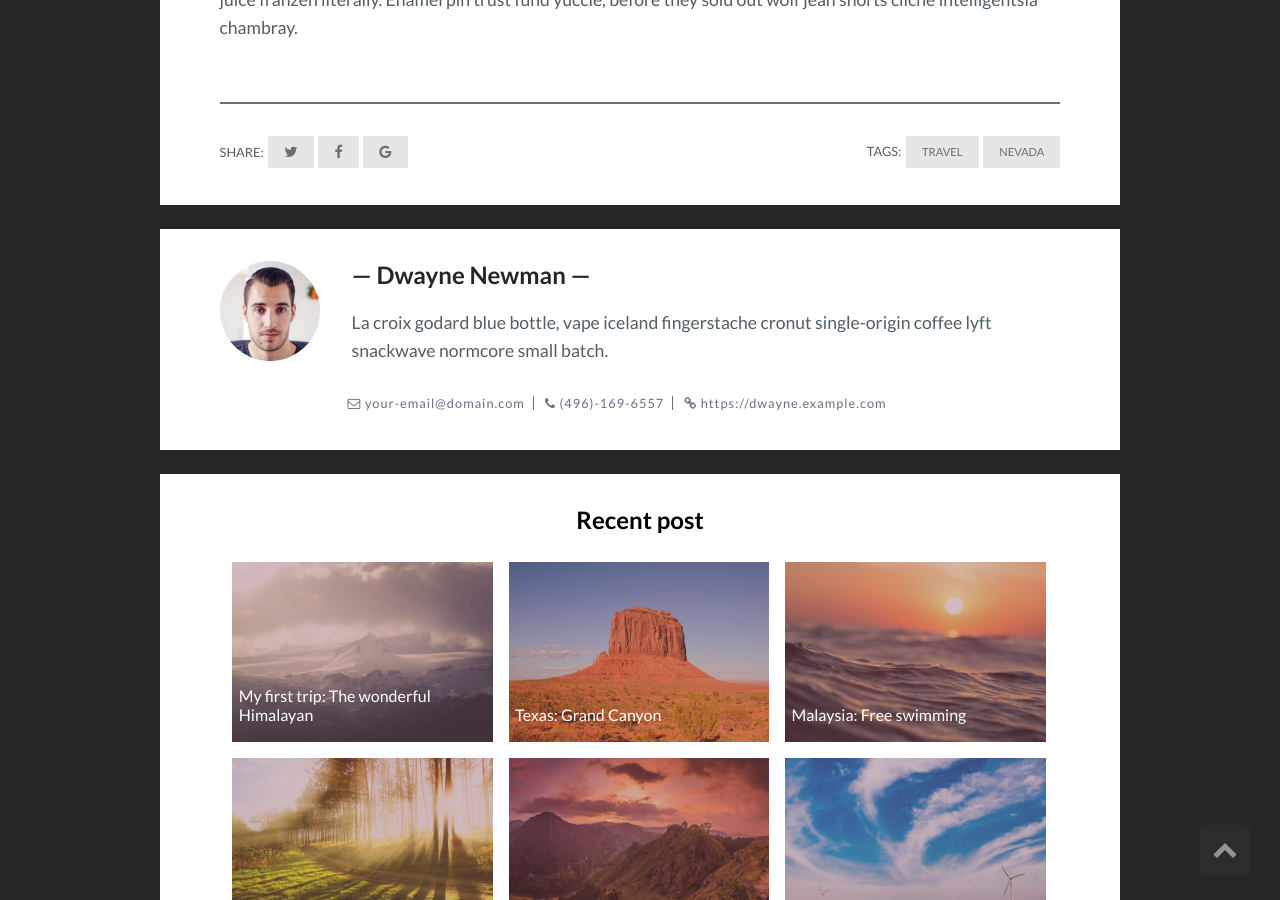
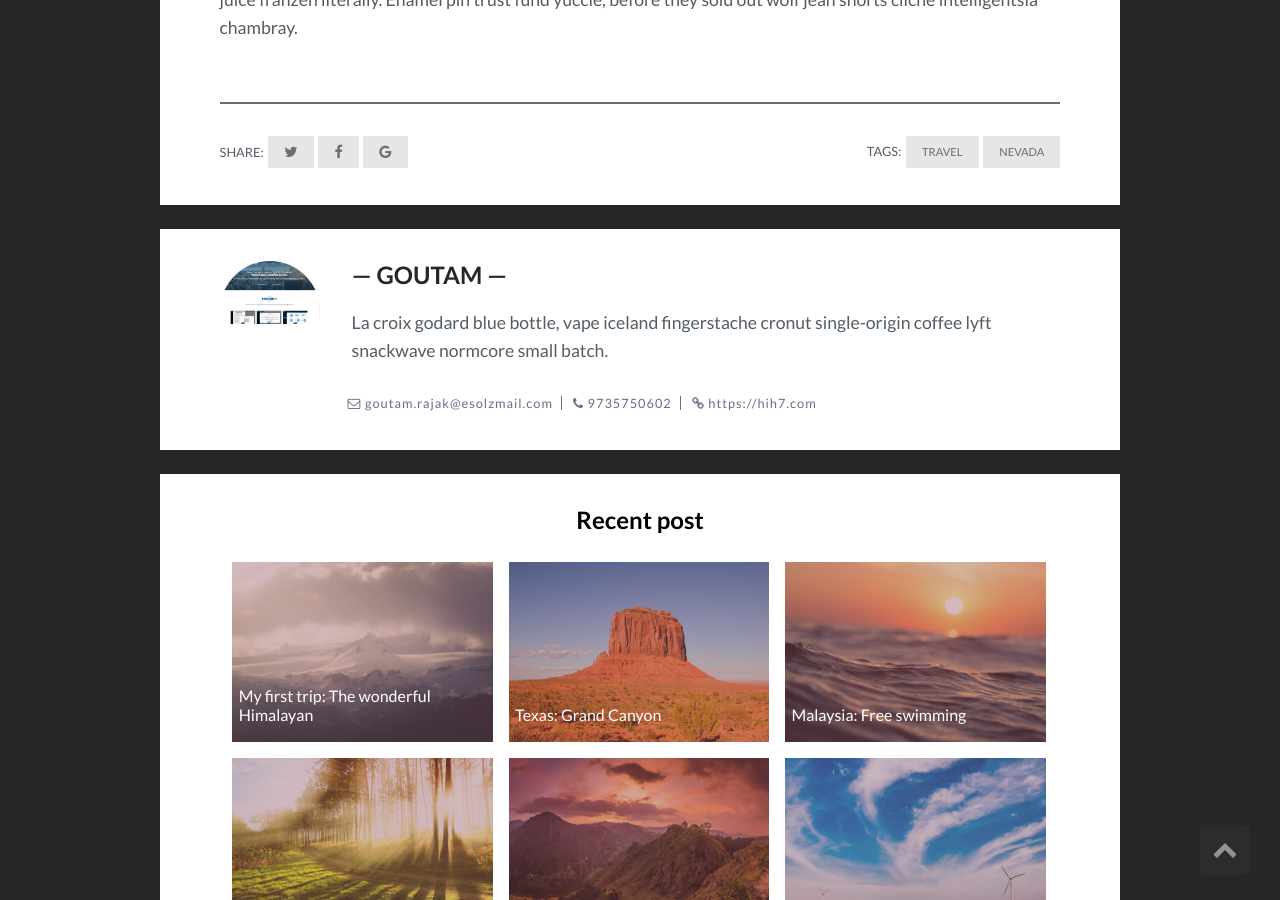
Before and after one commit to Hih7/spider.github.io, a Jekyll site: the page built from _posts/2017-07-12-nevada-on-the-way-to-nevada.markdown, in a window 1280 px wide and 900 px high, scrolled down 1643 px. Built offline with Jekyll 4.4.1, drawn with Linux system fonts in a browser that asks for light colours; comment, search, counter and statistics services are not loaded.

Commit message:
Update _config.yml

```diff
--- a/_config.yml
+++ b/_config.yml
@@ -1,5 +1,5 @@
 logo: # add logo name
-title: Bef - Enjoy Freedom
+title: Bef - Spider Tech
 description: > # this means to ignore newlines until "baseurl:"
   Write an awesome description for your new site here. You can edit this
   line in _config.yml. It will appear in your document head meta (for
@@ -14,12 +14,12 @@ banner-title: # add banner title
 banner-desc: # add banner description
 
 # Author settings
-author-pic: face.jpg # your photo
-author-name: # your name
+author-pic: screenshot.png # your photo
+author-name: GOUTAM # your name
 about-author: # about author
-email: your-email@domain.com # your email
-phone: (496)-169-6557 # your pnone number
-website: https://dwayne.example.com # you website
+email: goutam.rajak@esolzmail.com # your email
+phone: 9735750602 # your pnone number
+website: https://hih7.com # you website
 
 # Social link
 google_url:    # add url link
```
